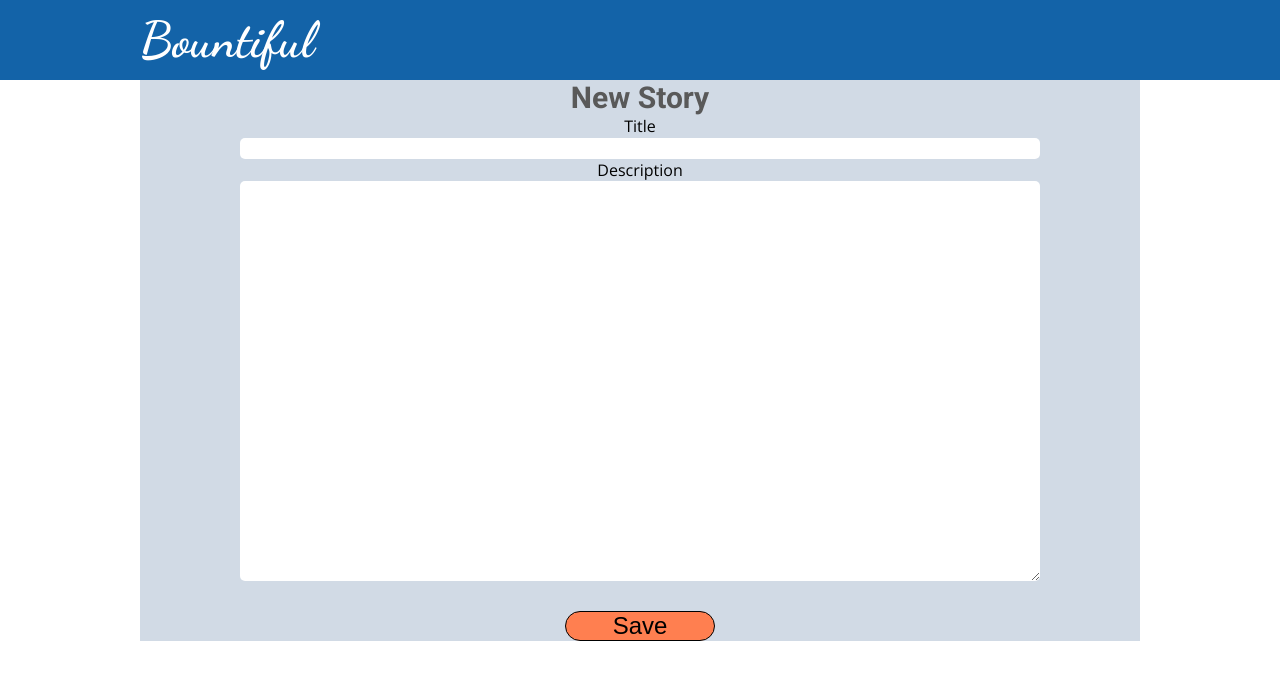
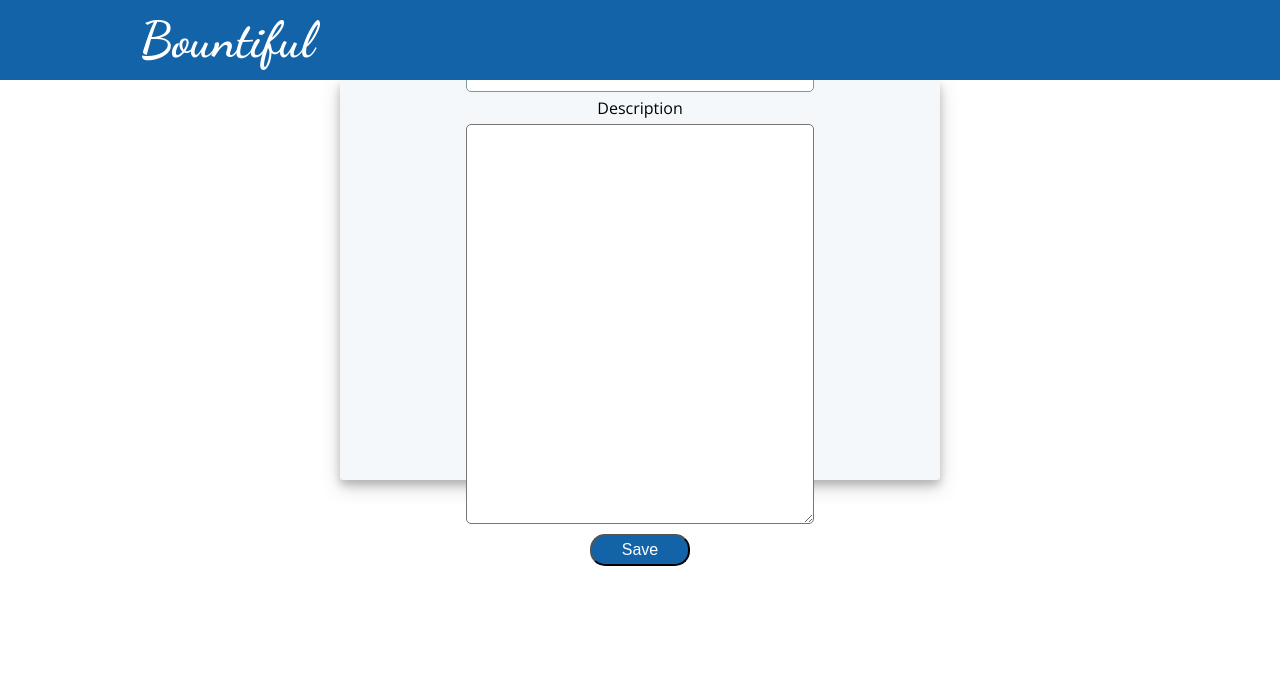
Before and after one commit to TheDeterminator/frontend, a React (Create React App) app: page /home/coordinator/new in a window 1280 px wide. Shown: the top 680 px of the page. Built offline with nearby package versions, Linux system fonts and the light colour scheme.

Commit message:
Refactor NewStory component by adding the following style components:
-LoginContainer
-Form
-Button

```diff
--- a/src/components/NewStory.js
+++ b/src/components/NewStory.js
@@ -3,6 +3,11 @@ import {connect} from 'react-redux';
 import {newStory} from '../actions';
 import { Redirect } from 'react-router-dom';
 import styled from 'styled-components';
+
+import theme from '../design/theme';
+import LoginContainer from '../design/LoginContainer';
+import Form from '../design/Form';
+import Button from '../design/Button';
 
 const StoryContainer = styled.div`
   max-width: 800px;
@@ -14,34 +19,17 @@ const StoryContainer = styled.div`
 `
 const Background = styled.div`
   max-width: 1000px;
-  background-color: #D1DAE5;
+  background-color: ${theme.color.primaryBgShading};
   margin: 0 auto;
 `
-const Button = styled.button`
-  font-size: 24px;
-  border: 1px solid black;
-  border-radius: 25px;
-  margin-top: 25px;
-  background-color: #FF7F50;
-  width: 150px;
-`
-const ButtonContainer = styled.div`
-  display: flex;
-  flex-direction: row;
-  width: 325px;
-  justify-content: space-between;
-`
+
 const DescriptionEdit = styled.textarea`
-  width: 800px;
   height: 400px;
-  border: none;
-  border-radius: 5px;
 `
 const TitleEdit = styled.input`
   width: 800px;
   border: none;
-  border-radius: 5px;
-  font-size: 18px;
+  font-size: ${theme.fontSizing.sm};
 `
 
 class NewStory extends React.Component {
@@ -74,18 +62,16 @@ class NewStory extends React.Component {
 
   render(){
     return (
-      <Background>
-        <StoryContainer>
+      <LoginContainer>
         <h1>New Story</h1>
-          <form onSubmit={this.saveStory}>
+        <Form onSubmit={this.saveStory}>
           <div>Title</div>
           <TitleEdit onChange={this.changeHandler} name='title' value={this.state.story.title} />
           <div>Description</div>
           <DescriptionEdit onChange={this.changeHandler} name='description' value={this.state.story.description}></DescriptionEdit>
           <Button type='submit'>Save</Button>
-          </form>
-        </StoryContainer>
-      </Background>
+        </Form>
+      </LoginContainer>
     );
   }
 }
```
Lines whose indentation alone changed are shown as unchanged.
